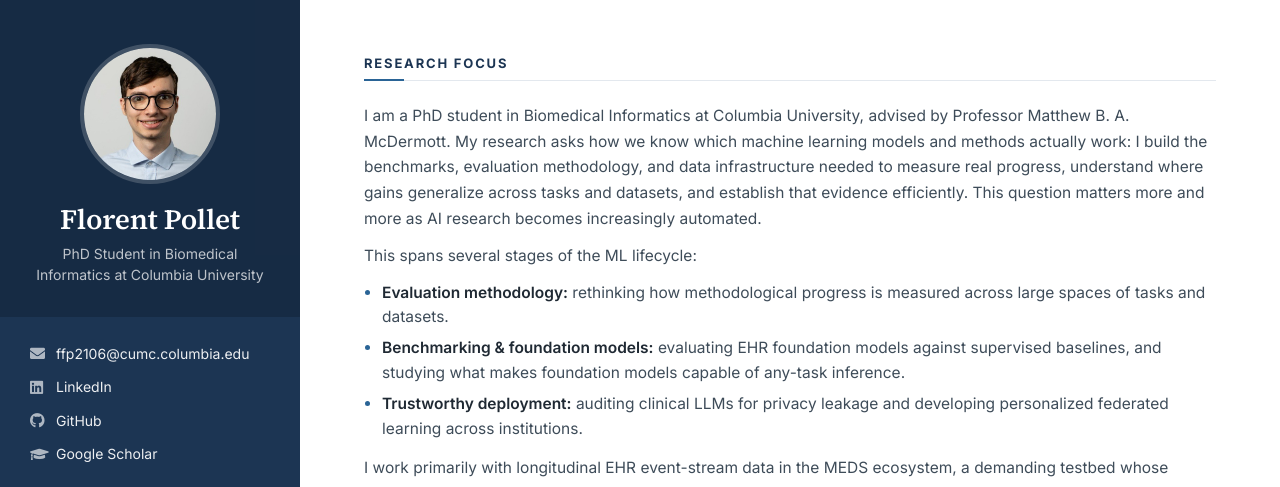
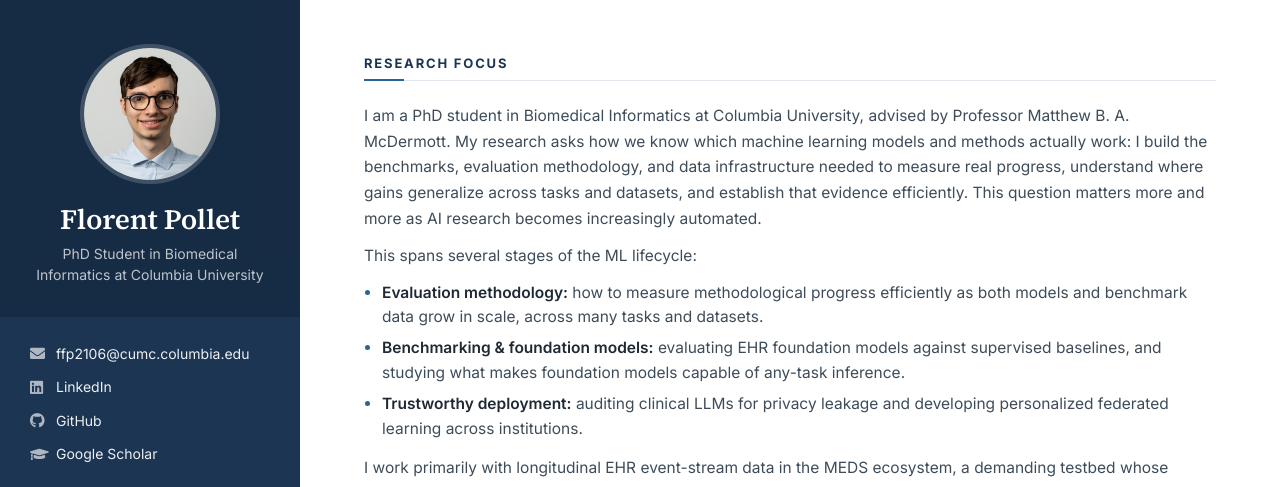
Before and after one commit to florian6973/florian6973.github.io, a Jekyll site: the page built from index.html, in a window 1280 px wide and 900 px high, cut to the strip 0-487 px from the top of the window. Built offline with Jekyll 4.4.1, drawn with Linux system fonts in a browser that asks for light colours.

Commit message:
Reword evaluation methodology bullet around efficiency at model and data scale
Co-Authored-By: Claude Opus 5.5 <noreply@anthropic.com>

```diff
--- a/_data/data.yml
+++ b/_data/data.yml
@@ -39,7 +39,7 @@ career-profile:
 
       This spans several stages of the ML lifecycle:
 
-      - **Evaluation methodology:** rethinking how methodological progress is measured across large spaces of tasks and datasets.
+      - **Evaluation methodology:** how to measure methodological progress efficiently as both models and benchmark data grow in scale, across many tasks and datasets.
       - **Benchmarking & foundation models:** evaluating EHR foundation models against supervised baselines, and studying what makes foundation models capable of any-task inference.
       - **Trustworthy deployment:** auditing clinical LLMs for privacy leakage and developing personalized federated learning across institutions.
 
```
